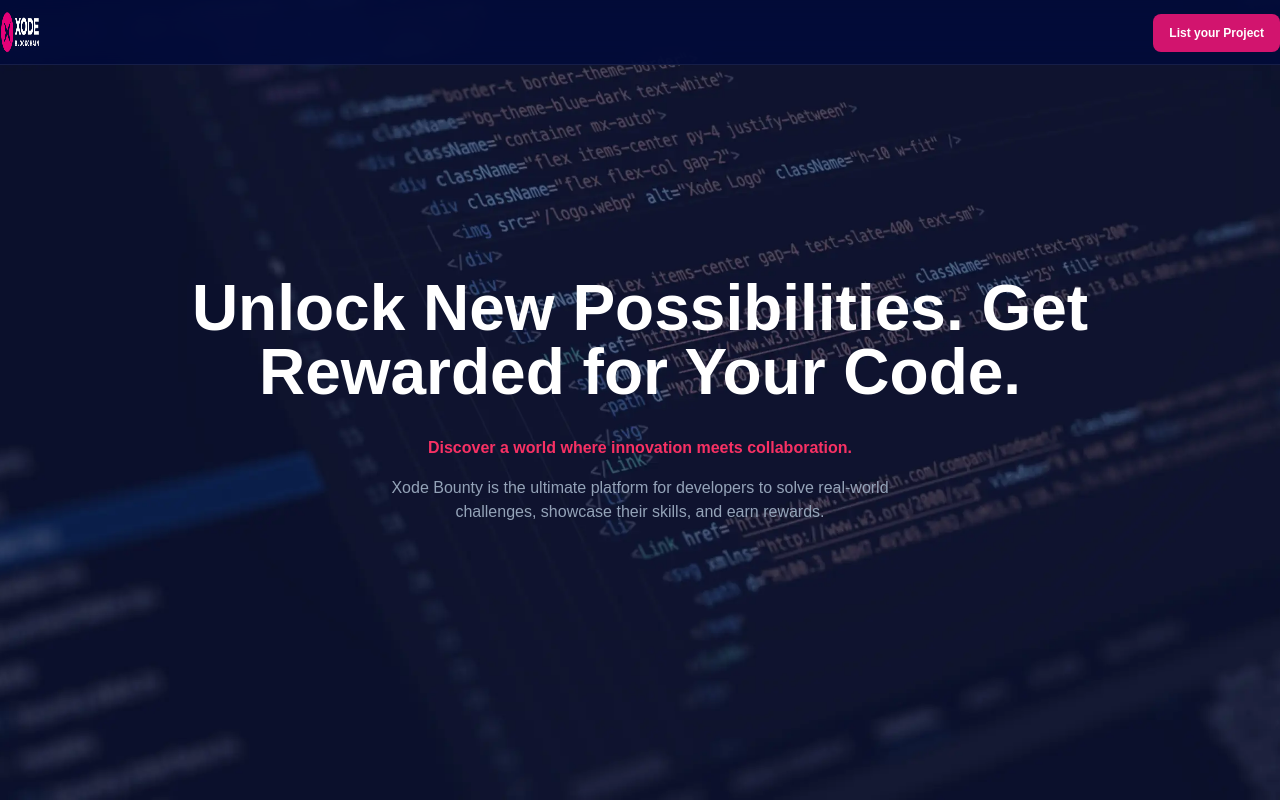
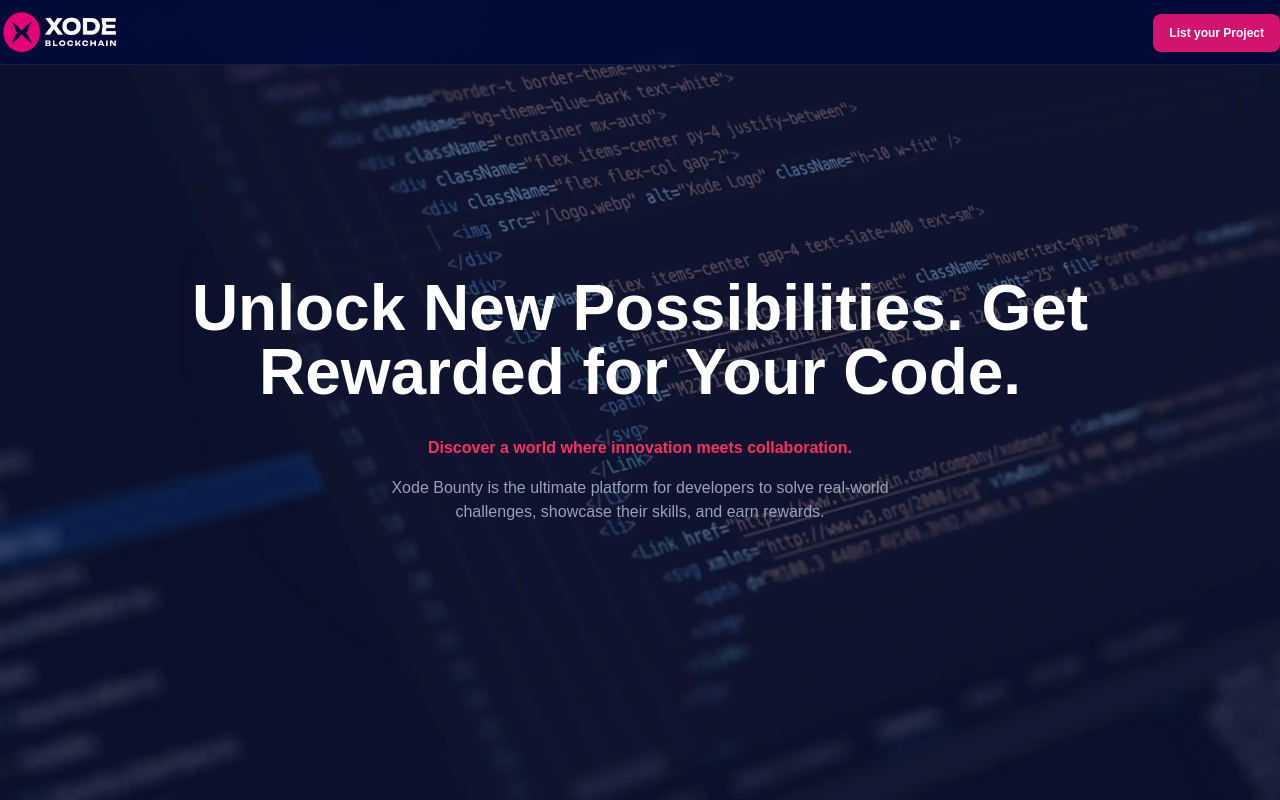
Before and after one commit to 4Nexgen/xode-bounties, a Next.js app: page / in a window 1280 px wide. Shown: the top 800 px of the page. Built offline with nearby package versions, Linux system fonts and the light colour scheme.

Commit message:
change xodelogo size

```diff
--- a/src/components/shared/footer.tsx
+++ b/src/components/shared/footer.tsx
@@ -8,7 +8,7 @@
         <div className="container mx-auto">
           <div className="flex items-center py-4 justify-between">
             <div className="flex flex-col gap-2">
-              <Image src="/logo.webp" alt="Xode Logo" width={40}  height={40} className="h-10 w-fit" />
+              <Image src="/logo.webp" alt="Xode Logo" width={120}  height={40} className="h-10 w-fit" />
             </div>
             <div>
             <ul className="flex items-center gap-4 text-slate-400 text-sm">
--- a/src/components/shared/header.tsx
+++ b/src/components/shared/header.tsx
@@ -5,7 +5,7 @@
     <div className="bg-[#000a3ad4] backdrop-blur-md text-white fixed w-full z-20 border-b border-theme-border">
       <div className="container mx-auto">
         <div className="flex items-center justify-between py-2">
-          <Image src="/logo.webp" alt="Xode Logo" width={40}  height={40} className="h-12" />
+          <Image src="/logo.webp" alt="Xode Logo" width={120}  height={40} className="h-12" />
           <div>
             <a
               href="#"
```
